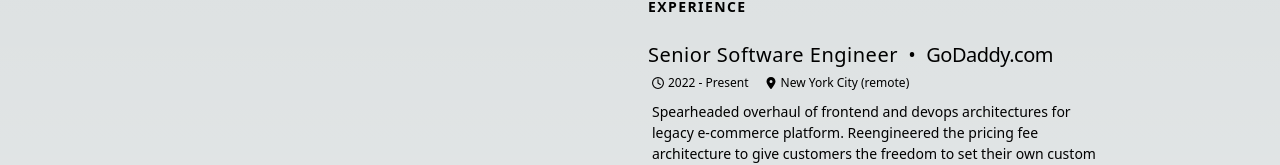
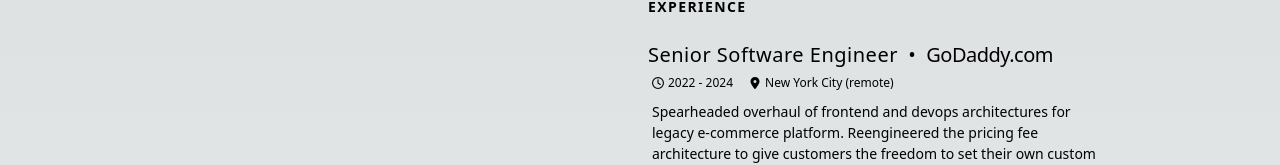
Before and after one commit to villacreses/personal-site, a Next.js app: page / in a window 1280 px wide. Shown: the part 419-584 px from the top of the page. Built offline with nearby package versions, Linux system fonts and the light colour scheme.

Commit message:
Uncomment GoDaddy end date

```diff
--- a/src/app/(professional)/content.ts
+++ b/src/app/(professional)/content.ts
@@ -49,7 +49,7 @@ export const experienceEntries: ExperienceEntryProps[] = [
     org: 'GoDaddy.com',
     role: 'Senior Software Engineer',
     startDate: '2022-11-14T09:00-0500',
-    // endDate: '2024-01-30T16:00-0500',
+    endDate: '2024-01-30T16:00-0500',
     location: 'New York City (remote)',
     description: [
       'Spearheaded overhaul of frontend and devops architectures for legacy e-commerce platform.',
```
